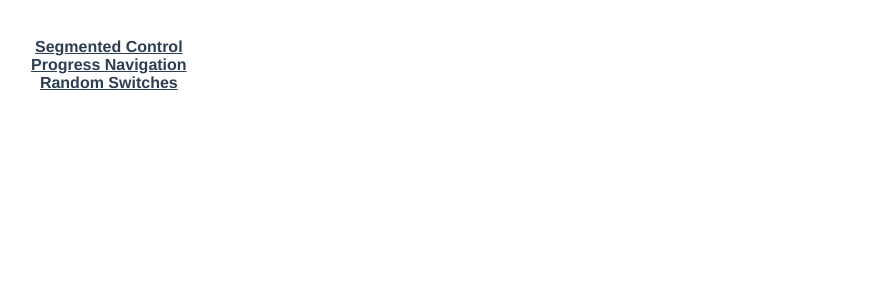
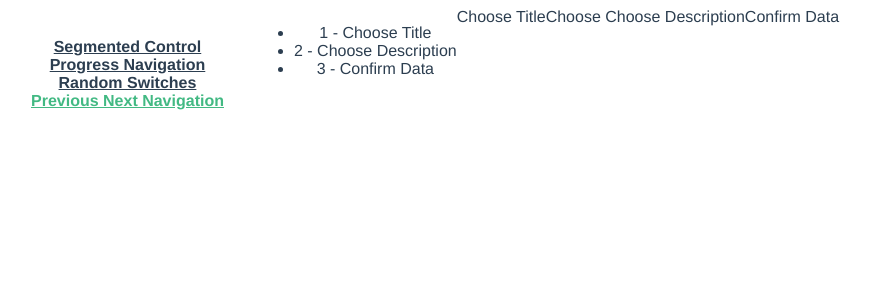
Before and after one commit to libsyz/vue-loops, a Vue app: page /previous_next_nav in a window 1280 px wide. Shown: the top 300 px of the page, without its empty margins (7-878 px from the left). Built offline with nearby package versions, Linux system fonts and the light colour scheme.

Commit message:
cleaned css layout

```diff
--- a/src/App.vue
+++ b/src/App.vue
@@ -1,18 +1,22 @@
 <template>
   <div class="flex">
-  <div id="nav">
+    <div id="nav">
       <router-link to="/segmented_control">Segmented Control</router-link>
       <br>
       <router-link to="/progress_navigation">Progress Navigation</router-link>
       <br>
       <router-link to="/random_switches"> Random Switches
       </router-link>
+      <br>
+      <router-link to="/previous_next_nav"> Previous Next Navigation</router-link>
     </div>
     <div>
-    <router-view/>
+      <router-view/>
+    </div>
 
 
-    </div>
+
+
   </div>
 
 </template>
--- a/src/components/PrevNextNav.vue
+++ b/src/components/PreviousNextNav.vue
@@ -1,5 +1,5 @@
 <template>
-  <div class="container">
+  <div class="container-options">
     <ul>
       <li> 1 - Choose Title </li>
       <li> 2 - Choose Description </li>
@@ -28,7 +28,7 @@ export default {
 </script>
 
 <style>
-  .container {
+  .container-options {
     display: flex;
   }
 </style>
--- a/src/router/index.js
+++ b/src/router/index.js
@@ -2,7 +2,7 @@ import { createRouter, createWebHistory } from 'vue-router'
 import SegmentedControl from '../components/SegmentedControl.vue';
 import ProgressNavigation from '../components/ProgressNavigation.vue';
 import RandomSwitches from '../components/RandomSwitches.vue';
-
+import PreviousNextNav from '../components/PreviousNextNav.vue';
 
 const routes = [
   {
@@ -19,6 +19,11 @@ const routes = [
     path: '/random_switches',
     name: 'RandomSwiches',
     component: RandomSwitches
+  },
+  {
+    path: '/previous_next_nav',
+    name: 'PreviousNextNav',
+    component: PreviousNextNav
   }
 
 ]
```
